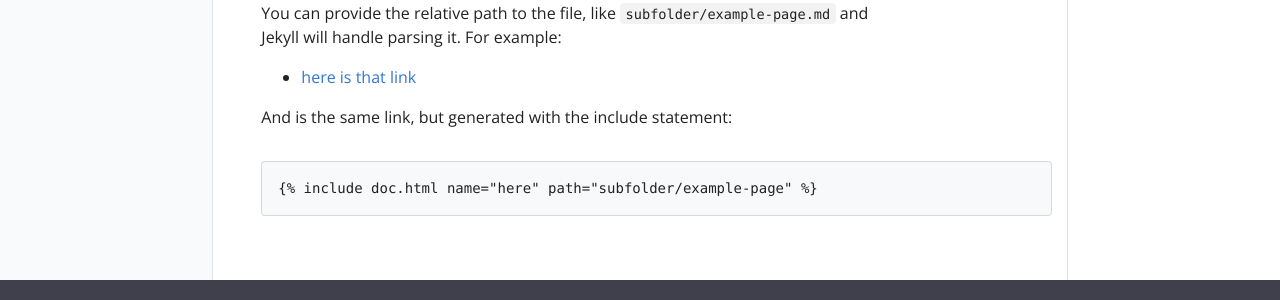
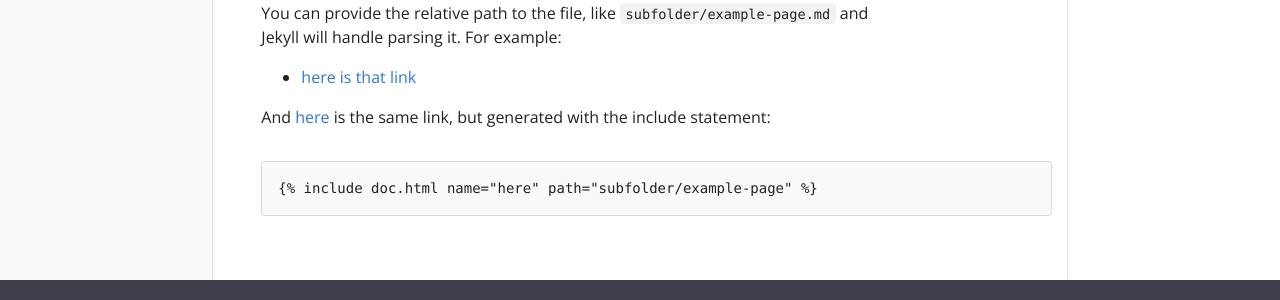
Before and after one commit to nexlice/nexlice.github.io, a Jekyll site: the page built from _docs/Archive/Previous/example-page.md, in a window 1280 px wide and 900 px high, scrolled down 327 px. Shown: the part 470-770 px from the top of the window. Built offline with Jekyll 4.4.1, drawn with Linux system fonts in a browser that asks for light colours.

```diff
--- a/_includes/doc.html
+++ b/_includes/doc.html
@@ -1 +1 @@
-<a href="{{ site.baseurl }}/docs/main-page{{ include.path }}"></a>
+<a href="{{ site.baseurl }}/docs/{{ include.path }}">{% if include.name %}{{ include.name }}{% else %}{{ include.path }}{% endif %}</a>
--- a/_layouts/default.html
+++ b/_layouts/default.html
@@ -57,7 +57,7 @@
                       <!-- Don't display the version number or directory in the breadcrumb -->
                       {% else %}
                       <li class="breadcrumb-item">
-                        <a href="{{ site.url }}{{ site.baseurl }}{% assign crumb_limit = forloop.index | plus: 1 %}{% for crumb in crumbs limit: crumb_limit %}{{ crumb | append: '/' }}{% endfor %}">{% if crumb == "docs" %}Documentation{% else %}{{ crumb | replace:'-',' ' | remove:'.html' | capitalize }}{% endif %}</a>
+                        <a href="{{ site.url }}{{ site.baseurl }}{% assign crumb_limit = forloop.index | plus: 1 %}{% for crumb in crumbs limit: crumb_limit %}{{ crumb | append: '/' }}{% endfor %}main-page">{% if crumb == "docs" %}Documentation{% else %}{{ crumb | replace:'-',' ' | remove:'.html' | capitalize }}{% endif %}</a>
                       </li>
                       {% endif %}
                     {% endif %}
```
